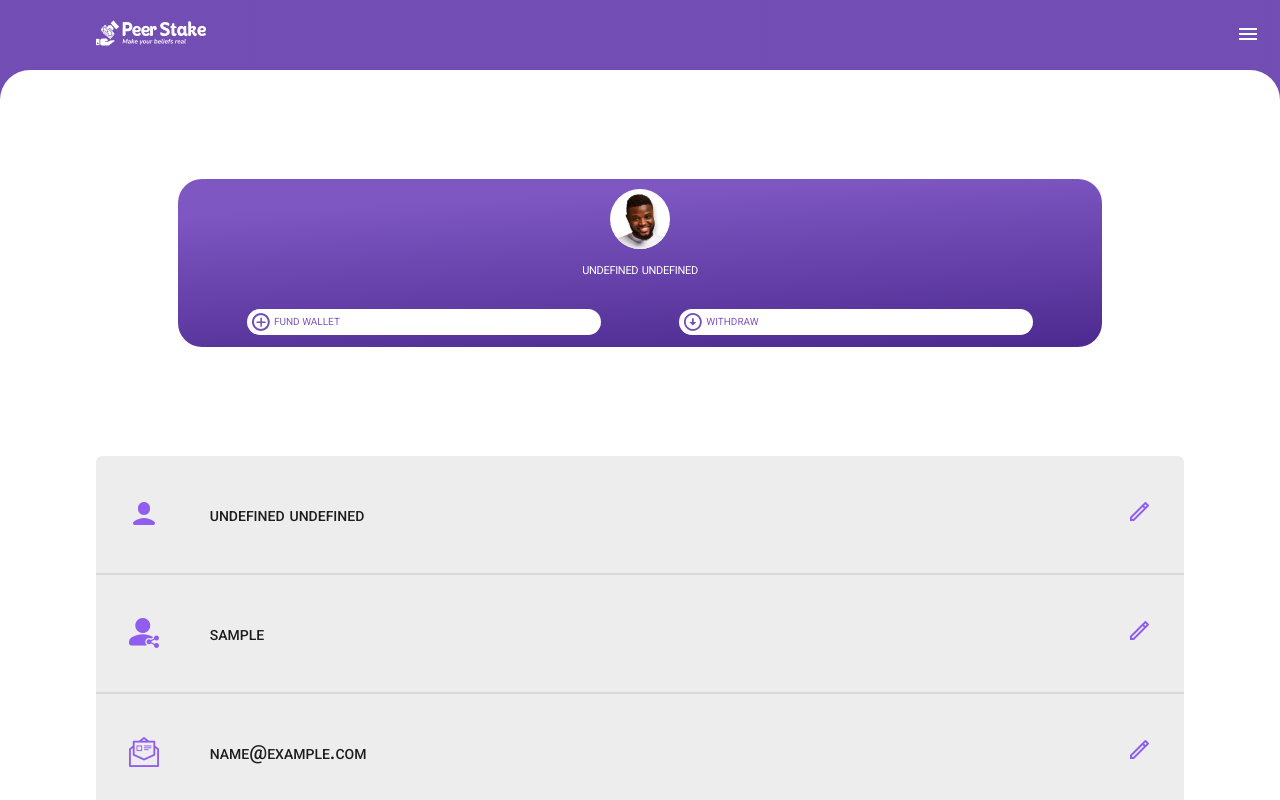
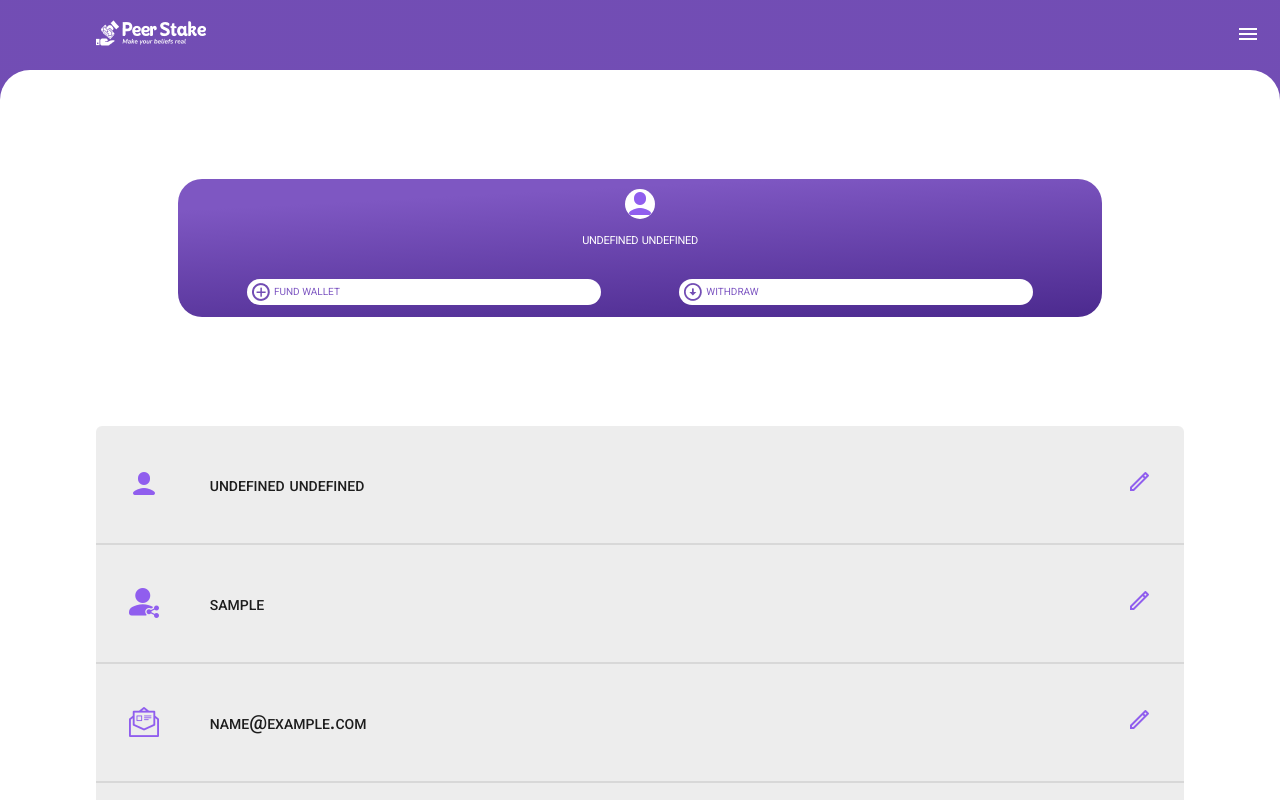
Before and after one commit to ol4juwon/peerstake, a React (Create React App) app: page /User in a window 1280 px wide. Shown: the top 800 px of the page. Built offline with nearby package versions, Linux system fonts and the light colour scheme; no server answers; sample sign-in values are in the browser's storage.

Commit message:
avatar fix

```diff
--- a/src/components/pages/Create.js
+++ b/src/components/pages/Create.js
@@ -257,7 +257,7 @@ console.log("axiosInstance",axiosInstance)
               Share
             </NavLink>  */}
 
-        <button onClick={(e) => {setForms(e)}}> Create Stake</button>
+        <button className='submit' onClick={(e) => {setForms(e)}}> Create Stake</button>
       </form>
     </div>
     <footer>
--- a/src/components/pages/User.js
+++ b/src/components/pages/User.js
@@ -51,7 +51,7 @@ const [name,setName] = useState("")
     <div className="content">
         <div className="details">
             <div className="user-card">
-                <img src={UserAvater} alt=""/>
+                <img src={UserIcon} alt=""/>
                 <h3>{`${user?.first_name} ${user?.last_name}`}</h3>
                 <div className="user-actions">
                   <NavLink to="/fundwallet">
@@ -88,7 +88,7 @@ const [name,setName] = useState("")
                 <li>
                     <img className="field-icon" src={passwordIcon} alt="password"/>
                     <p>**********</p>
-                    <NavLink to="/editprofile"><img title="edit password" src={editIcon} alt="change password"/></NavLink>
+                    <NavLink to="./confirm_email.html"><img title="edit password" src={editIcon} alt="change password"/></NavLink>
                 </li>
                 <li>
                     <img className="field-icon" src={bankIcon} alt="bank"/>
--- a/src/components/pages/Welcome.js
+++ b/src/components/pages/Welcome.js
@@ -6,7 +6,6 @@ import Icon from "../assets/Peer Stake Icon.png";
 import PeerIcon from "../assets/peer stake logo 1 1.png"
 import userIcon from "../images/icons8-user-30.png"
 
-import UserIcon from "../assets/[Downloader 1.png";
 import { useState,useEffect } from "react";
 import transactionIcon from "../assets/transaction.png"
 import AddIcon from "../assets/Group 54.png"
```
